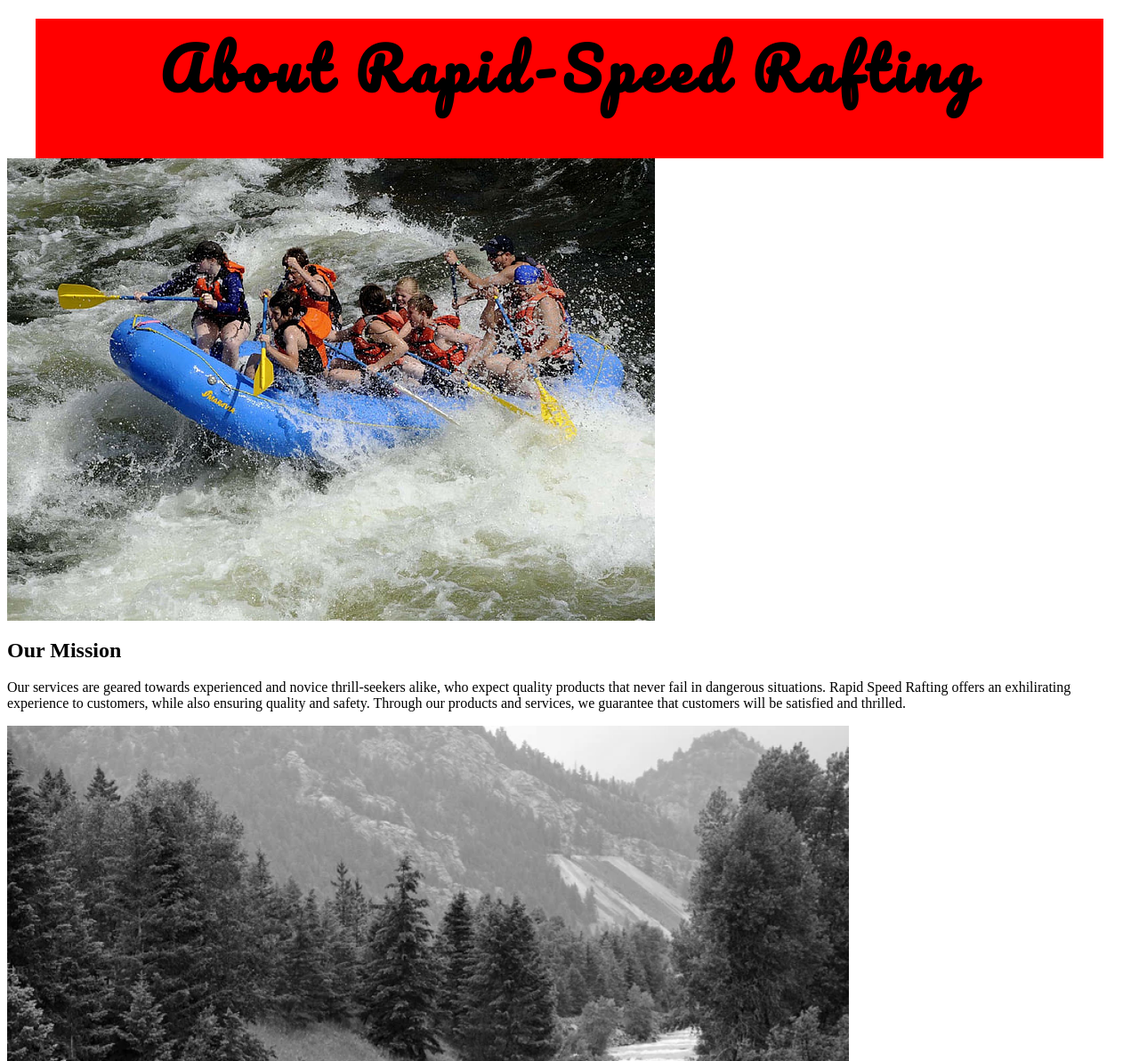
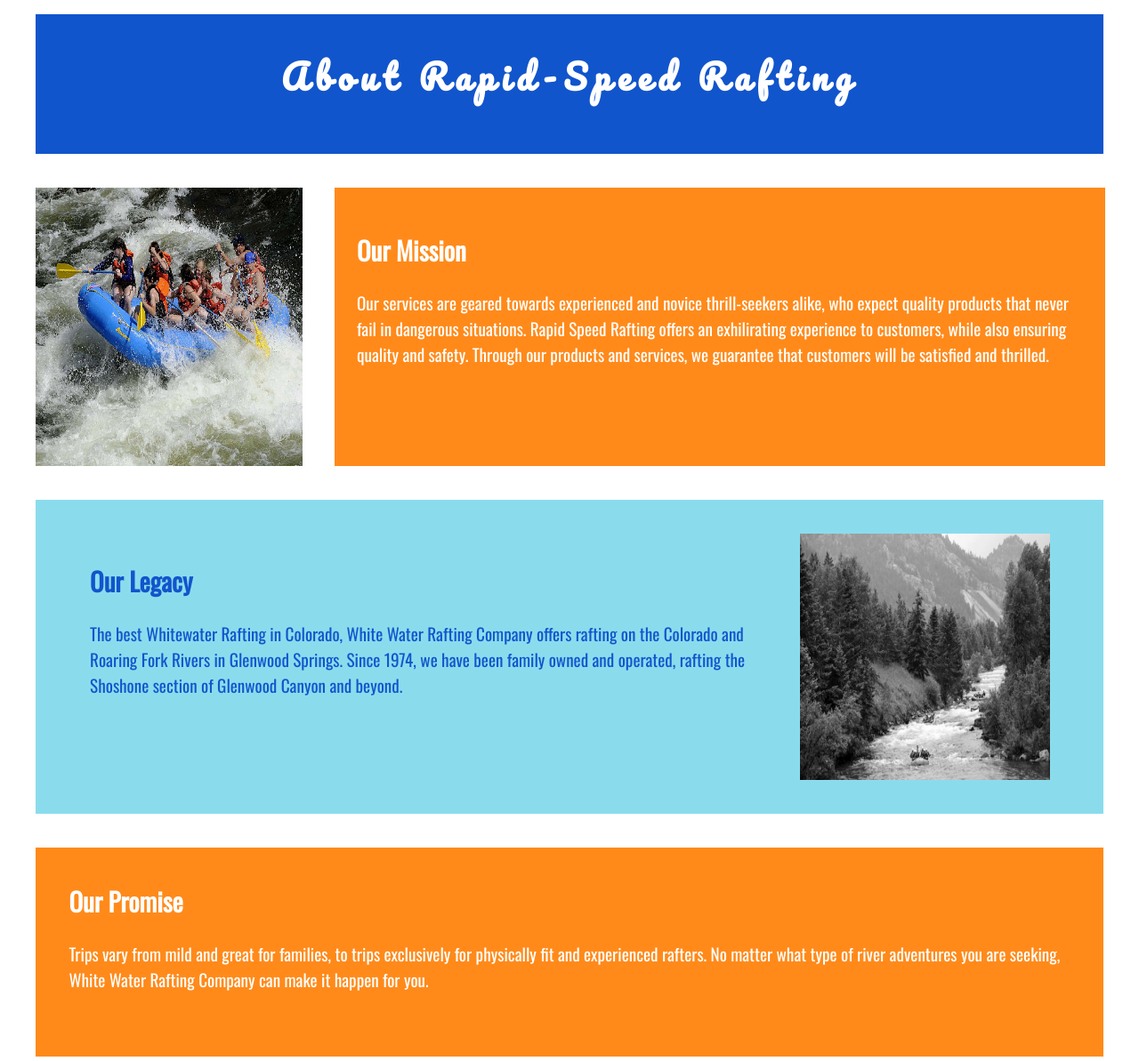
Before and after one commit to Mack-Jones/wdd130, a plain HTML site: page wwr/aboutus.html in a window 1280 px wide. Shown: the part 127-1320 px from the top of the page at 89% size. Drawn offline with nearby package versions, Linux system fonts and the light colour scheme.

Commit message:
Finished About Us Page

```diff
--- a/wwr/aboutus.html
+++ b/wwr/aboutus.html
@@ -24,6 +24,7 @@
     </div>
     <div class="Mission">
         <img class="MissionIMG" src="styles/images/rafting-whitewater-challenge-action-preview.jpg" alt="Rafting Action Image">
+        <div class="MissionText">
             <h2> Our Mission </h2>
             <p>
                 Our services are geared towards experienced and novice thrill-seekers alike,
@@ -33,8 +34,10 @@
                 we guarantee that customers will be satisfied and thrilled.
             </p>
         </div>
+    </div>
     <div class="Legacy">
     <img class="LegacyIMG" src="styles/images/LegacyImg.png" alt="Legacy Image">
+        <div class="LegacyText">
         <h2> Our Legacy </h2>
             <p>
                 The best Whitewater Rafting in Colorado, White Water Rafting Company offers rafting on the Colorado and
@@ -42,13 +45,17 @@
                 Shoshone section of Glenwood Canyon and beyond.
             </p>
         </div>
+    </div>
+
     <div class="Promise">
+        <div class="PromiseText">
         <h2> Our Promise </h2>
             <p>
                 Trips vary from mild and great for families, to trips exclusively for physically fit
                 and experienced rafters. No matter what type of river adventures you are seeking,
                 White Water Rafting Company can make it happen for you.
             </p>
+        </div>
     </div>
     <footer>
         <p>Rapid Speed Rafting &copy; 2024 - Mack Jones</p>
--- a/wwr/styles/Aboutstyle.css
+++ b/wwr/styles/Aboutstyle.css
@@ -84,12 +84,84 @@ footer .social img{ padding-top: 15px;}
 
 
 .TitleText{
-    margin: auto;
+    margin: 3% auto;
     width: 95%;
-    background-color: red;
+    background-color: #1155ccff;
     height: 20%;
     text-align: center;
     font-family: Pacifico;
-    font-size: 2em;
-    letter-spacing: 0.2em;
+    font-size: 1.2em;
+    letter-spacing: 0.4em;
+    box-sizing: border-box;
+    padding: 0.8%;
+    font-weight: 800;
+    color: white;
 }
+
+.Mission{
+
+    width: 95%;
+    height: 40%;
+    margin: 3% auto;
+    grid-template-columns: 25% 3% 70%;
+    display: grid;
+    color: white;
+}
+
+.MissionIMG{
+    grid-column: 1;
+    width: 100%;
+    height: 100%;
+}
+.MissionText{
+    background-color:#ff8a1aff;
+    padding: 3%;
+    grid-column: 3;
+    font-family: Oswald;
+    font-size: 1.2em;
+    width: 97%;
+}
+
+.Legacy{
+    background-color: #8adcedff ;
+    width: 95%;
+    height: 45%;
+    margin: 3% auto;
+    grid-template-columns: 70% 3% 25%;
+    display: grid;
+    padding: 3%;
+    box-sizing: border-box;
+    color: #1155ccff;
+}
+
+.LegacyIMG{
+    grid-column: 3;
+    width: 100%;
+    height: 100%;
+}
+.LegacyText{
+    top: 0px;
+    grid-row: 1;
+    padding: 3%;
+    grid-column: 1;
+    font-family: Oswald;
+    font-size: 1.2em;
+    margin-top: -2%;
+
+}
+
+.Promise{
+    background-color:#ff8a1aff;
+    width: 95%;
+    height: 30%;
+    font-size: 1.2em;
+    margin: 3% auto;
+    padding: 3%;
+    box-sizing: border-box;
+    font-family: Oswald;
+    color: white;
+}
+
+.PromiseText{
+    margin-top: -2%;
+}
```
Lines whose indentation alone changed are shown as unchanged.
